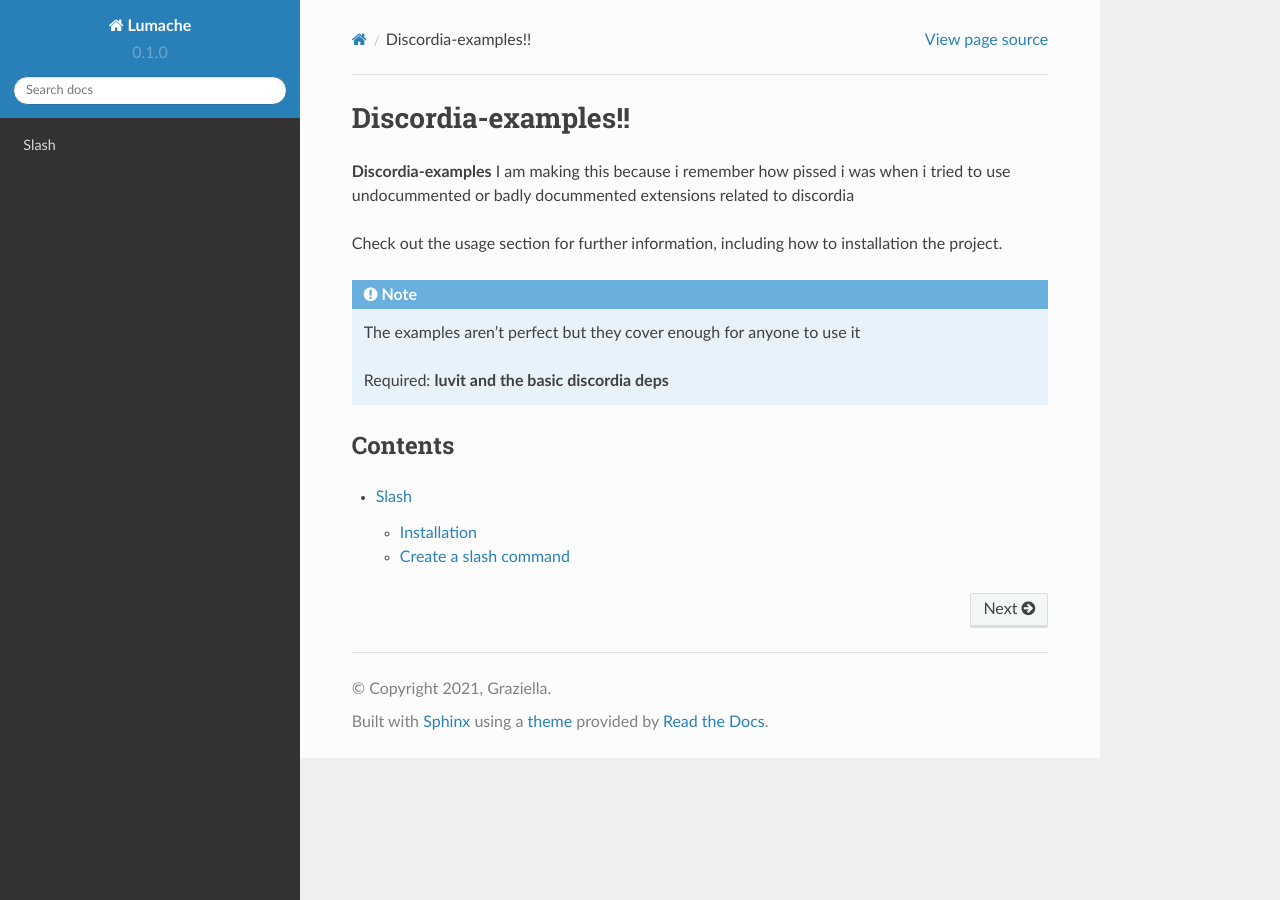
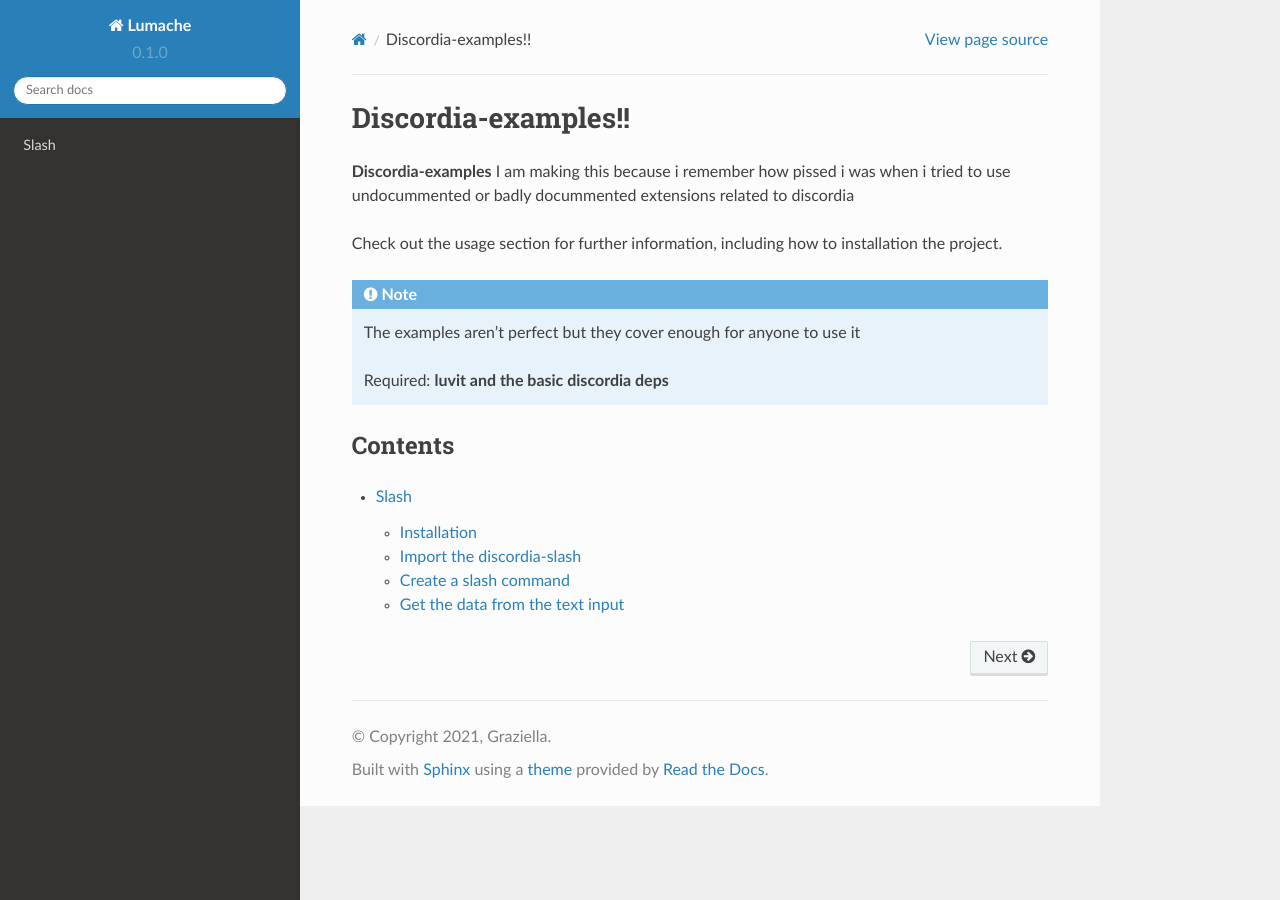
Before and after one commit to justdie386/discordia-examples, a Sphinx documentation site: the page built from docs/source/index.rst, in a window 1280 px wide. Built offline with Sphinx 7.4.7 and the Read the Docs theme 2.0.0, drawn with Linux system fonts in a browser that asks for light colours; pages that are not in the unit, such as notebooks, are missing from menus; some of the changed lines change nothing that is shown.

Commit message:
Update slash.rst

````diff
--- a/docs/source/slash.rst
+++ b/docs/source/slash.rst
@@ -10,10 +10,50 @@
 
 
 ``$ cd deps && git clone https://github.com/GitSparTV/discordia-slash  && git clone https://github.com/Bilal2453/discordia-interactions``
-.. code-block:: console
 
-   (.venv) $ pip install lumache
+Import the discordia-slash
+----------------
+``
+local dia = require("discordia")
+local dcmd = require("discordia-commands")
+``
 
 Create a slash command
 ----------------
-```
+``
+local client = dia.Client():useApplicationCommands()
+
+local function initializeCommands(guild)
+    local command, err = client:createGuildApplicationCommand(guild.id, {
+        type = commandType.chatInput,
+        name = "Hey",
+        description = " nice",
+        options = {
+            {
+                type = optionType.subCommand,
+                name = " from",
+                description = "Enter the id",
+                options = {
+                    {
+                        type = optionType.string, -- set optionType.user to make it select a member
+                        name = "person",
+                        description = "id",
+                        required = true,
+                        autocomplete = true,
+                    },
+                },
+            },
+        },
+    })
+    end
+    ``
+What this will do is that it will create a slash command with a text input
+
+Get the data from the text input
+----------------
+``client:on("slashCommand", function(interaction, command, args)
+print(args.from.person)
+end)
+``
+This will print out the value that has been put in the text field from the slash command
+The reason why it has a .from. is because there is the from subcomand between the value and the command, and the name of the value would be person as the name in the example above says
````
